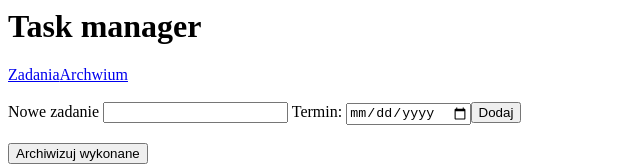
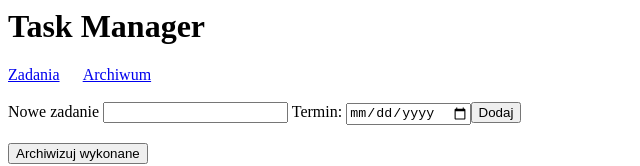
Before and after one commit to loppies/lab13, an Angular app: page /task in a window 1280 px wide. Shown: the top 166 px of the page, without its empty margins (0-640 px from the left). Built offline with nearby package versions, Linux system fonts and the light colour scheme; no server answers.

Commit message:
1 file modified

```diff
--- a/src/app/app.component.html
+++ b/src/app/app.component.html
@@ -1,3 +1,4 @@
-<h1>Task manager</h1>
-<a href="/task">Zadania</a><a href="/archive">Archwium</a>
+<h1>Task Manager</h1>
+<a href="/task">Zadania</a> &nbsp;&nbsp;&nbsp;&nbsp;
+<a href="/archive">Archiwum</a>
 <router-outlet></router-outlet>
```
